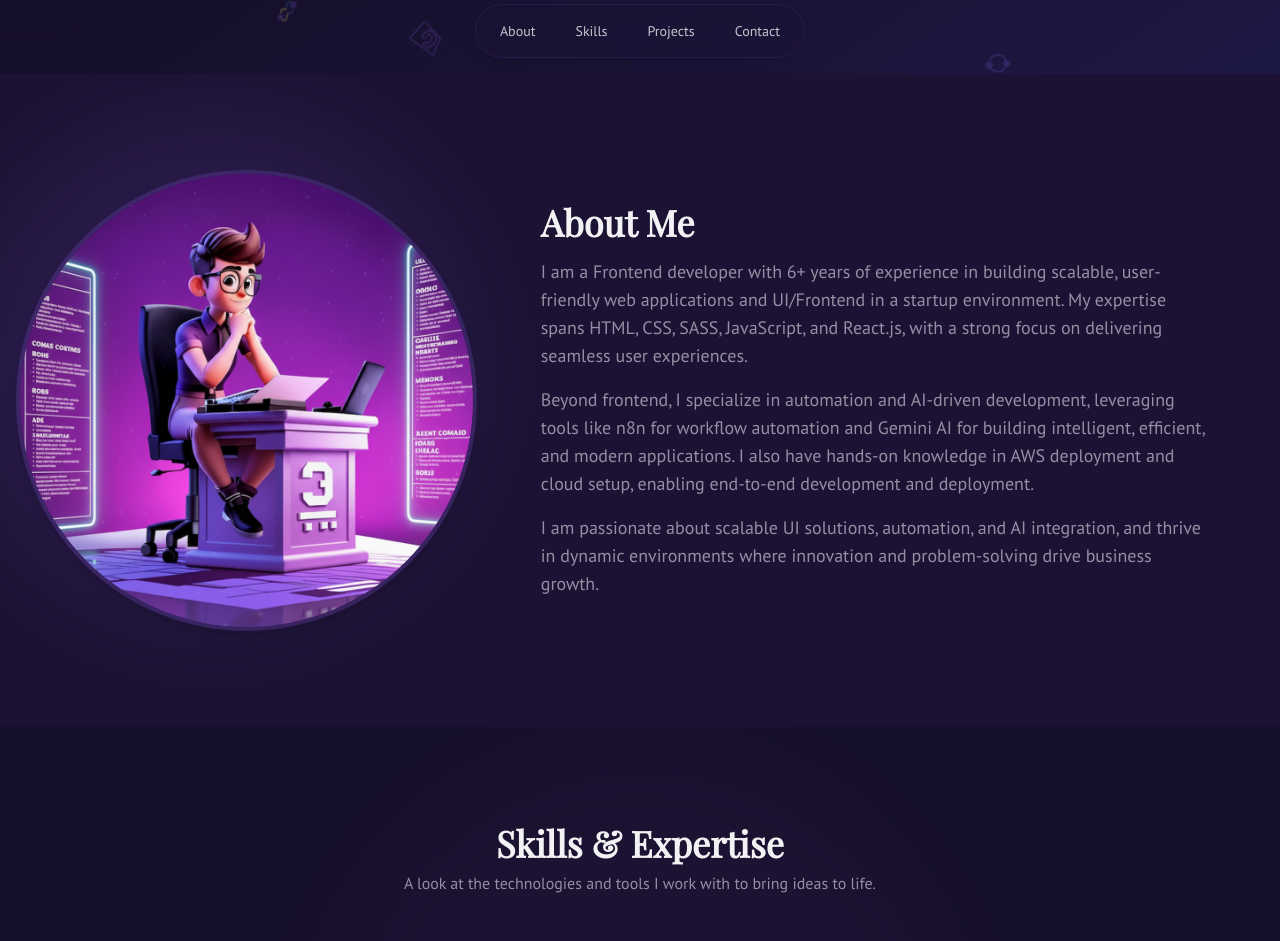
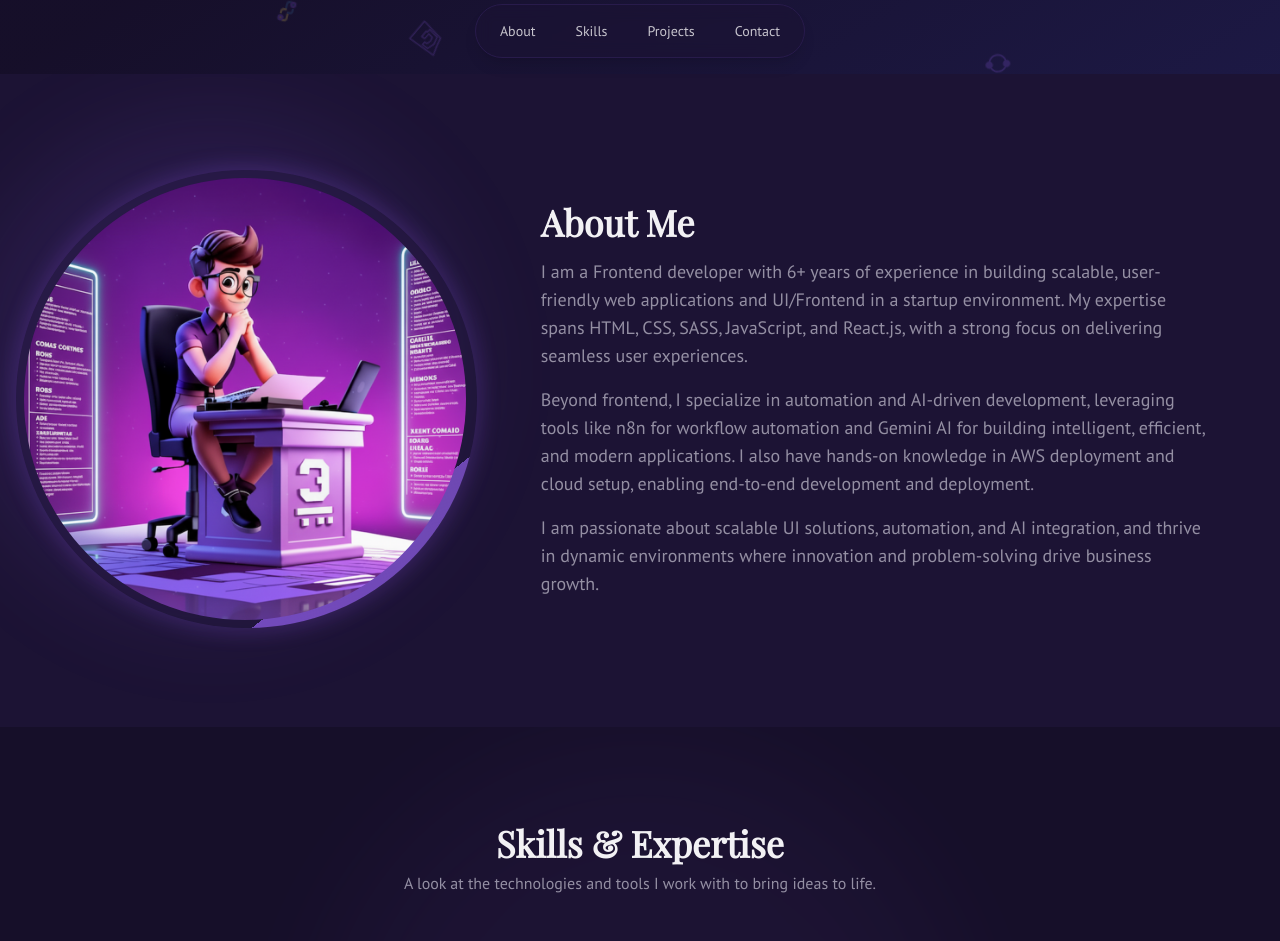
Before and after one commit to MURALI-NOT6/portfolio, a Next.js app: page / in a window 1280 px wide. Shown: the part 726-1667 px from the top of the page. Built offline with nearby package versions, Linux system fonts and the light colour scheme.

Commit message:
animaztion added

```diff
--- a/src/app/globals.css
+++ b/src/app/globals.css
@@ -91,3 +91,42 @@
     position: absolute;
     color: hsl(var(--primary));
 }
+
+@keyframes rotate {
+  from {
+    transform: rotate(0deg);
+  }
+  to {
+    transform: rotate(360deg);
+  }
+}
+
+.animated-border {
+  position: relative;
+  border-radius: 9999px; /* rounded-full */
+  padding: 4px; /* border-width */
+  overflow: hidden;
+  box-shadow: 0 0 20px 5px hsl(var(--primary) / 0.2);
+}
+
+.animated-border::before {
+  content: '';
+  position: absolute;
+  top: 50%;
+  left: 50%;
+  width: 200%;
+  height: 200%;
+  background: conic-gradient(
+    from 0deg,
+    hsl(var(--primary) / 0.8),
+    hsl(var(--accent) / 0.5),
+    hsl(var(--primary) / 0.8)
+  );
+  animation: rotate 10s linear infinite;
+  transform: translate(-50%, -50%);
+}
+
+.animated-border > * {
+  position: relative;
+  z-index: 1;
+}
--- a/src/components/sections/about.tsx
+++ b/src/components/sections/about.tsx
@@ -13,13 +13,17 @@ export default function AboutSection() {
             <div className="absolute inset-0 bg-primary/10 rounded-full -translate-x-4 -translate-y-4 sm:-translate-x-8 sm:-translate-y-8 scale-105 sm:scale-110 blur-2xl"></div>
             <div className="relative w-64 h-64 sm:w-80 sm:h-80 lg:w-full lg:h-auto lg:aspect-square">
               {profileImage && (
+                 <div className="animated-border">
                 <Image
-                  src={img}
-                  alt={profileImage.description}
-                  fill
-                  className="rounded-full object-cover border-4 border-primary/20 shadow-lg"
-                  data-ai-hint={profileImage.imageHint}
-                />
+                            src={img}
+                            alt={profileImage.description}
+                            width={400}
+                            height={400}
+                            className="rounded-full object-cover w-[280px] h-[280px] sm:w-[350px] sm:h-[350px] lg:w-[450px] lg:h-[450px] border-4 border-transparent"
+                            data-ai-hint={profileImage.imageHint}
+                            priority
+                        />
+                 </div>
               )}
             </div>
           </div>
--- a/src/components/sections/hero.tsx
+++ b/src/components/sections/hero.tsx
@@ -21,15 +21,17 @@ export default function HeroSection() {
         <div className="grid lg:grid-cols-2 gap-12 xl:gap-24 items-center">
             <div className="relative flex justify-center items-center animate-in fade-in zoom-in-90 duration-500 delay-200 order-1 lg:order-2 h-[280px] sm:h-[350px] lg:h-[450px]">
                 {heroImage && (
+                    <div className="animated-border">
                         <Image
                             src={img}
                             alt={heroImage.description}
                             width={400}
                             height={400}
-                        className="rounded-full object-cover border-4 border-primary/20 shadow-lg w-[280px] h-[280px] sm:w-[350px] sm:h-[350px] lg:w-[450px] lg:h-[450px]"
+                            className="rounded-full object-cover w-[280px] h-[280px] sm:w-[350px] sm:h-[350px] lg:w-[450px] lg:h-[450px] border-4 border-transparent"
                             data-ai-hint={heroImage.imageHint}
                             priority
                         />
+                    </div>
                 )}
             </div>
           <div className="space-y-6 text-center lg:text-left order-2 lg:order-1">
```
Lines whose indentation alone changed are shown as unchanged.
